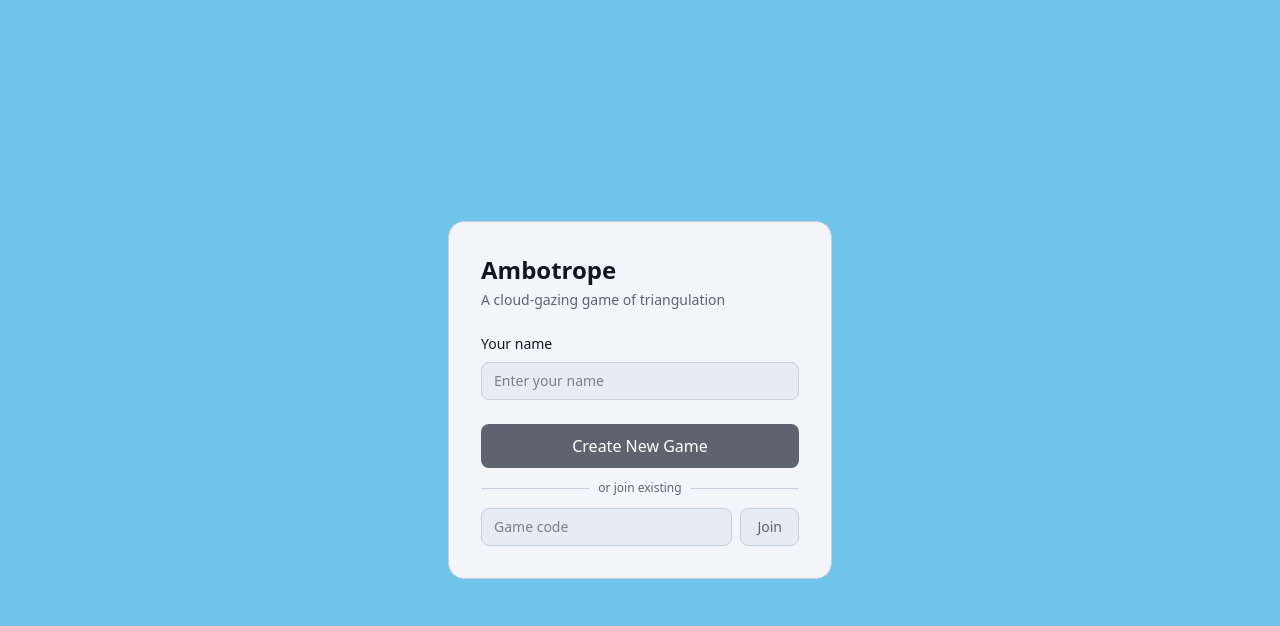
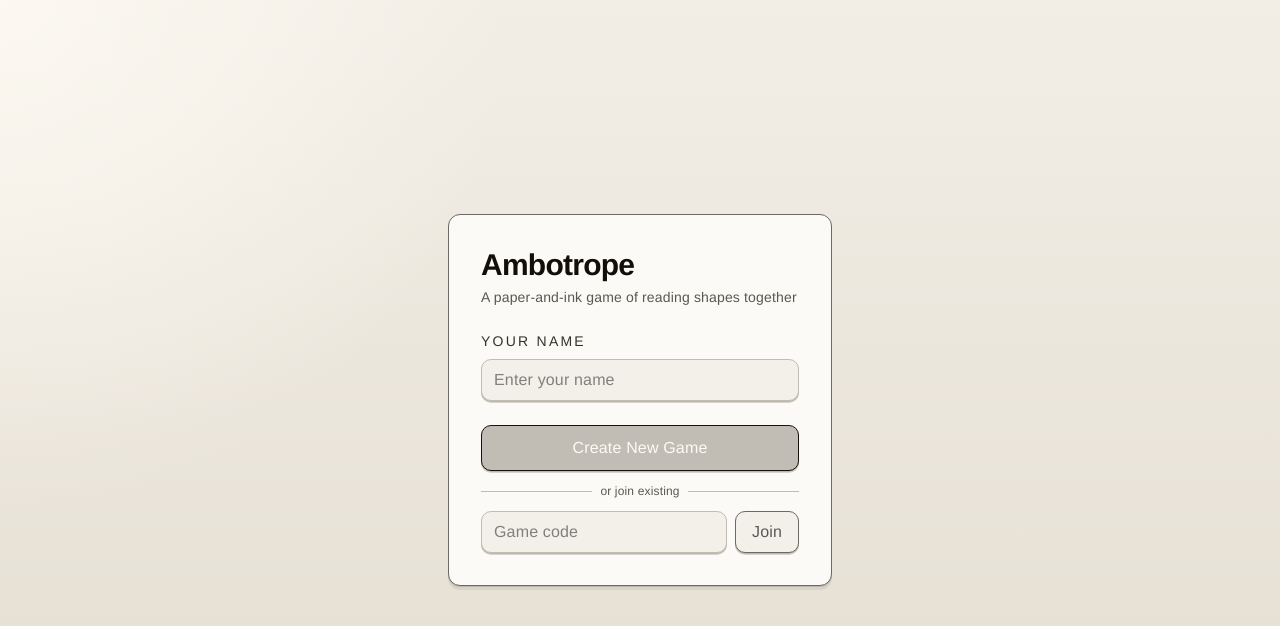
Before and after one commit to kjleitz/ambotrope, a React (Vite) app in the folder apps/web/: page / in a window 1280 px wide. Shown: the top 626 px of the page. Built offline with nearby package versions, Linux system fonts and the light colour scheme; what honeycomb-grid would draw is missing.

Commit message:
naive redesign with ink blot inspiration

```diff
--- a/apps/web/src/index.css
+++ b/apps/web/src/index.css
@@ -1,30 +1,47 @@
 @import "tailwindcss";
 
 :root {
-  --color-sky: oklch(0.78 0.1 230);
-  --color-cloud: oklch(0.98 0.005 230);
-  --color-cloud-shadow: oklch(0.88 0.02 230);
-  --color-hex-border: oklch(0.6 0.05 230 / 0.4);
-  --color-hex-hover: oklch(0.85 0.08 260 / 0.4);
-  --color-hex-selected: oklch(0.75 0.15 300 / 0.5);
-  --color-hex-collision: oklch(0.65 0.2 25 / 0.5);
-  --color-text: oklch(0.2 0.02 260);
-  --color-text-muted: oklch(0.5 0.02 260);
-  --color-surface: oklch(0.97 0.005 260);
-  --color-surface-alt: oklch(0.94 0.01 260);
-  --color-border: oklch(0.85 0.02 260);
-  --color-primary: oklch(0.6 0.18 280);
-  --color-primary-hover: oklch(0.55 0.2 280);
-  --color-success: oklch(0.65 0.18 150);
-  --color-danger: oklch(0.6 0.2 25);
+  --color-page: oklch(0.95 0.012 85);
+  --color-page-alt: oklch(0.9 0.018 85);
+  --color-surface: oklch(0.985 0.006 85);
+  --color-surface-alt: oklch(0.955 0.01 85);
+  --color-surface-pressed: oklch(0.925 0.012 85);
+  --color-border: oklch(0.8 0.014 80);
+  --color-border-strong: oklch(0.52 0.01 70);
+  --color-ink: oklch(0.17 0.01 80);
+  --color-ink-soft: oklch(0.32 0.01 80);
+  --color-text: var(--color-ink);
+  --color-text-muted: oklch(0.46 0.008 75);
+  --color-primary: oklch(0.19 0.01 80);
+  --color-primary-hover: oklch(0.24 0.01 80);
+  --color-success: oklch(0.37 0.02 145);
+  --color-danger: oklch(0.46 0.17 28);
+  --color-accent: oklch(0.58 0.05 52);
+  --color-hex-border: oklch(0.56 0.01 76 / 0.65);
+  --color-hex-hover: oklch(0.78 0.018 82 / 0.95);
+  --color-hex-selected: oklch(0.9 0.02 78 / 0.98);
+  --color-hex-other: oklch(0.86 0.022 105 / 0.98);
+  --color-hex-collision: oklch(0.84 0.08 35 / 0.98);
+  --shadow-paper: 0 1px 0 oklch(0.78 0.014 80), 0 4px 0 oklch(0.87 0.012 82);
+  --shadow-paper-tight: 0 1px 0 oklch(0.78 0.014 80), 0 2px 0 oklch(0.87 0.012 82);
+  --radius-panel: 12px;
+  --radius-control: 10px;
+  --radius-chip: 999px;
+}
+
+html {
+  min-height: 100%;
 }
 
 body {
   margin: 0;
-  font-family: system-ui, -apple-system, sans-serif;
-  background: var(--color-sky);
+  font-family: "Avenir Next", "Helvetica Neue", "Segoe UI", Arial, sans-serif;
+  background:
+    radial-gradient(circle at top left, oklch(0.985 0.01 85 / 0.9), transparent 34%),
+    linear-gradient(180deg, var(--color-page), var(--color-page-alt));
   color: var(--color-text);
   min-height: 100dvh;
+  letter-spacing: 0.01em;
 }
 
 #root {
@@ -32,3 +49,14 @@ body {
   display: flex;
   flex-direction: column;
 }
+
+button,
+input,
+select {
+  font: inherit;
+}
+
+::selection {
+  background: oklch(0.82 0.03 72);
+  color: var(--color-ink);
+}
--- a/apps/web/src/lib/renderer.ts
+++ b/apps/web/src/lib/renderer.ts
@@ -32,7 +32,7 @@ export const defaultCloudParams: CloudParams = {
 export interface RenderState {
   gameGrid: GameGrid;
   noiseField: NoiseField;
-  cloudCanvas: OffscreenCanvas | null;
+  blotCanvas: OffscreenCanvas | null;
   canvasWidth: number;
   canvasHeight: number;
   offsetX: number;
@@ -95,7 +95,7 @@ export function createRenderState(
   return {
     gameGrid,
     noiseField,
-    cloudCanvas: null,
+    blotCanvas: null,
     canvasWidth,
     canvasHeight,
     offsetX,
@@ -124,13 +124,13 @@ export function generateCloudTexture(state: RenderState, params: CloudParams = d
       const wx = (px - offsetX) / scale;
       const wy = (py - offsetY) / scale;
 
-      let cloudAlpha: number;
+      let blotAlpha: number;
 
       if (isInkBlot) {
         // Ink blots: sample at native coordinates — sharpness is applied per-blot inside the field
         const value = noiseField.sample(wx, wy);
         const threshold = 0.05;
-        cloudAlpha = value > threshold
+        blotAlpha = value > threshold
           ? Math.min(1, (value - threshold) / (1 - threshold))
           : 0;
       } else {
@@ -146,32 +146,31 @@ export function generateCloudTexture(state: RenderState, params: CloudParams = d
         const combined = Math.max(0, Math.min(1, n1 + n2 + n3));
 
         const threshold = 0.45;
-        cloudAlpha = combined > threshold
+        blotAlpha = combined > threshold
           ? Math.min(1, (combined - threshold) / (1 - threshold) * 1.5)
           : 0;
 
         // Sharpness post-processing for noise-bias strategy
         const sharpness = params.sharpnessMin;
-        if (sharpness !== 1 && cloudAlpha > 0) {
-          cloudAlpha = Math.pow(cloudAlpha, sharpness);
+        if (sharpness !== 1 && blotAlpha > 0) {
+          blotAlpha = Math.pow(blotAlpha, sharpness);
         }
       }
 
       // Posterization: quantize to discrete levels.
       // levels=2 → black/white, levels=3 → black/gray/white, etc.
       if (levels >= 2) {
-        cloudAlpha = Math.round(cloudAlpha * (levels - 1)) / (levels - 1);
+        blotAlpha = Math.round(blotAlpha * (levels - 1)) / (levels - 1);
       }
 
       // Fill resolution x resolution block
       for (let dy = 0; dy < resolution && py + dy < canvasHeight; dy++) {
         for (let dx = 0; dx < resolution && px + dx < canvasWidth; dx++) {
           const idx = ((py + dy) * canvasWidth + (px + dx)) * 4;
-          // White cloud with variable alpha
-          data[idx] = 255;
-          data[idx + 1] = 255;
-          data[idx + 2] = 255;
-          data[idx + 3] = Math.round(cloudAlpha * 200);
+          data[idx] = 24;
+          data[idx + 1] = 24;
+          data[idx + 2] = 22;
+          data[idx + 3] = Math.round(blotAlpha * 235);
         }
       }
     }
@@ -179,7 +178,7 @@ export function generateCloudTexture(state: RenderState, params: CloudParams = d
 
   ctx.putImageData(imageData, 0, 0);
 
-  return { ...state, cloudCanvas: offscreen };
+  return { ...state, blotCanvas: offscreen };
 }
 
 function toScreen(point: Point, state: RenderState): { x: number; y: number } {
@@ -197,52 +196,96 @@ export interface TileRenderInfo {
   otherSelected: boolean;
 }
 
+function traceHexPath(
+  ctx: CanvasRenderingContext2D,
+  vertices: Array<{ x: number; y: number }>,
+  offsetX = 0,
+  offsetY = 0,
+): void {
+  ctx.beginPath();
+  ctx.moveTo(vertices[0].x + offsetX, vertices[0].y + offsetY);
+  for (let i = 1; i < vertices.length; i++) {
+    ctx.lineTo(vertices[i].x + offsetX, vertices[i].y + offsetY);
+  }
+  ctx.closePath();
+}
+
 export function renderFrame(
   ctx: CanvasRenderingContext2D,
   state: RenderState,
   tiles: TileRenderInfo[],
 ): void {
-  const { canvasWidth, canvasHeight, gameGrid, cloudCanvas } = state;
+  const { canvasWidth, canvasHeight, gameGrid, blotCanvas } = state;
 
-  // Sky background
-  ctx.fillStyle = "#87CEEB";
+  ctx.fillStyle = "#e7dfd0";
   ctx.fillRect(0, 0, canvasWidth, canvasHeight);
 
-  // Draw cloud texture
-  if (cloudCanvas) {
-    ctx.drawImage(cloudCanvas, 0, 0);
+  const pageMargin = Math.max(24, Math.min(canvasWidth, canvasHeight) * 0.045);
+  ctx.fillStyle = "#f9f4e9";
+  ctx.fillRect(pageMargin, pageMargin, canvasWidth - pageMargin * 2, canvasHeight - pageMargin * 2);
+
+  if (blotCanvas) {
+    ctx.save();
+    ctx.beginPath();
+    ctx.rect(pageMargin, pageMargin, canvasWidth - pageMargin * 2, canvasHeight - pageMargin * 2);
+    ctx.clip();
+    ctx.drawImage(blotCanvas, 0, 0);
+    ctx.restore();
   }
 
-  // Draw hex tiles
   for (const tile of tiles) {
     const vertices = getTileVertices(gameGrid, tile.tileId);
     const screenVerts = vertices.map((v) => toScreen(v, state));
 
-    ctx.beginPath();
-    ctx.moveTo(screenVerts[0].x, screenVerts[0].y);
-    for (let i = 1; i < screenVerts.length; i++) {
-      ctx.lineTo(screenVerts[i].x, screenVerts[i].y);
-    }
-    ctx.closePath();
+    traceHexPath(ctx, screenVerts, 2, 3);
+    ctx.fillStyle = "rgba(57, 53, 48, 0.14)";
+    ctx.fill();
 
-    // Fill based on state
+    traceHexPath(ctx, screenVerts);
+
     if (tile.collision) {
-      ctx.fillStyle = "oklch(0.65 0.2 25 / 0.45)";
+      ctx.fillStyle = "rgba(231, 200, 181, 0.78)";
       ctx.fill();
     } else if (tile.selected) {
-      ctx.fillStyle = "oklch(0.75 0.15 300 / 0.4)";
+      ctx.fillStyle = "rgba(248, 240, 223, 0.62)";
       ctx.fill();
     } else if (tile.otherSelected) {
-      ctx.fillStyle = "oklch(0.7 0.1 140 / 0.35)";
+      ctx.fillStyle = "rgba(236, 231, 213, 0.56)";
       ctx.fill();
     } else if (tile.hovering) {
-      ctx.fillStyle = "oklch(0.85 0.08 260 / 0.35)";
+      ctx.fillStyle = "rgba(241, 234, 219, 0.42)";
+      ctx.fill();
+    } else {
+      ctx.fillStyle = "rgba(255, 253, 248, 0.18)";
       ctx.fill();
     }
+  }
 
-    // Hex border
-    ctx.strokeStyle = "oklch(0.6 0.05 230 / 0.5)";
-    ctx.lineWidth = 1.5;
+  if (blotCanvas) {
+    ctx.save();
+    ctx.beginPath();
+    ctx.rect(pageMargin, pageMargin, canvasWidth - pageMargin * 2, canvasHeight - pageMargin * 2);
+    ctx.clip();
+    ctx.globalAlpha = 0.96;
+    ctx.drawImage(blotCanvas, 0, 0);
+    ctx.restore();
+  }
+
+  for (const tile of tiles) {
+    const vertices = getTileVertices(gameGrid, tile.tileId);
+    const screenVerts = vertices.map((v) => toScreen(v, state));
+
+    traceHexPath(ctx, screenVerts);
+    ctx.strokeStyle = tile.selected
+      ? "#181816"
+      : tile.collision
+        ? "#8d4528"
+        : tile.otherSelected
+          ? "#546144"
+          : tile.hovering
+            ? "#312c26"
+            : "rgba(60, 55, 49, 0.78)";
+    ctx.lineWidth = tile.selected ? 2.4 : 1.6;
     ctx.stroke();
   }
 }
--- a/apps/web/src/pages/home.tsx
+++ b/apps/web/src/pages/home.tsx
@@ -18,28 +18,38 @@ export function HomePage() {
   }
 
   return (
-    <div className="flex-1 flex items-center justify-center p-4">
+    <div className="flex-1 flex items-center justify-center p-4 md:p-8">
       <div
-        className="flex flex-col gap-6 p-8 rounded-2xl w-full max-w-sm"
-        style={{ background: "var(--color-surface)", border: "1px solid var(--color-border)" }}
+        className="flex flex-col gap-6 p-8 w-full max-w-sm"
+        style={{
+          background: "var(--color-surface)",
+          border: "1.5px solid var(--color-border-strong)",
+          borderRadius: "var(--radius-panel)",
+          boxShadow: "var(--shadow-paper)",
+        }}
       >
         <div className="flex flex-col gap-1">
-          <h1 className="text-2xl font-bold">Ambotrope</h1>
+          <h1 className="text-3xl font-bold tracking-tight">Ambotrope</h1>
           <p className="text-sm" style={{ color: "var(--color-text-muted)" }}>
-            A cloud-gazing game of triangulation
+            A paper-and-ink game of reading shapes together
           </p>
         </div>
 
         <div className="flex flex-col gap-2">
-          <label className="text-sm font-medium">Your name</label>
+          <label className="text-sm font-medium uppercase tracking-[0.16em]" style={{ color: "var(--color-ink-soft)" }}>Your name</label>
           <input
             type="text"
             value={name}
             onChange={(e) => setName(e.target.value)}
             placeholder="Enter your name"
             maxLength={30}
-            className="px-3 py-2 rounded-lg text-sm outline-none"
-            style={{ background: "var(--color-surface-alt)", border: "1px solid var(--color-border)" }}
+            className="px-3 py-2 text-sm outline-none"
+            style={{
+              background: "var(--color-surface-alt)",
+              border: "1.5px solid var(--color-border)",
+              borderRadius: "var(--radius-control)",
+              boxShadow: "var(--shadow-paper-tight)",
+            }}
           />
         </div>
 
@@ -47,9 +57,13 @@ export function HomePage() {
           <button
             onClick={handleCreate}
             disabled={!name.trim()}
-            className="px-4 py-2.5 rounded-lg font-medium text-white transition-colors"
+            className="px-4 py-2.5 font-medium transition-colors"
             style={{
-              background: name.trim() ? "var(--color-primary)" : "var(--color-text-muted)",
+              background: name.trim() ? "var(--color-primary)" : "var(--color-border)",
+              color: "var(--color-surface)",
+              border: "1.5px solid var(--color-primary)",
+              borderRadius: "var(--radius-control)",
+              boxShadow: "var(--shadow-paper-tight)",
               cursor: name.trim() ? "pointer" : "not-allowed",
             }}
           >
@@ -68,17 +82,24 @@ export function HomePage() {
               value={gameId}
               onChange={(e) => setGameId(e.target.value)}
               placeholder="Game code"
-              className="flex-1 px-3 py-2 rounded-lg text-sm outline-none"
-              style={{ background: "var(--color-surface-alt)", border: "1px solid var(--color-border)" }}
+              className="flex-1 px-3 py-2 text-sm outline-none"
+              style={{
+                background: "var(--color-surface-alt)",
+                border: "1.5px solid var(--color-border)",
+                borderRadius: "var(--radius-control)",
+                boxShadow: "var(--shadow-paper-tight)",
+              }}
             />
             <button
               onClick={handleJoin}
               disabled={!name.trim() || !gameId.trim()}
-              className="px-4 py-2 rounded-lg text-sm font-medium transition-colors"
+              className="px-4 py-2 text-sm font-medium transition-colors"
               style={{
-                background: name.trim() && gameId.trim() ? "var(--color-surface-alt)" : "var(--color-surface-alt)",
+                background: name.trim() && gameId.trim() ? "var(--color-surface-pressed)" : "var(--color-surface-alt)",
                 color: name.trim() && gameId.trim() ? "var(--color-text)" : "var(--color-text-muted)",
-                border: "1px solid var(--color-border)",
+                border: "1.5px solid var(--color-border-strong)",
+                borderRadius: "var(--radius-control)",
+                boxShadow: "var(--shadow-paper-tight)",
                 cursor: name.trim() && gameId.trim() ? "pointer" : "not-allowed",
               }}
             >
```
Also changed, not shown: apps/web/src/components/GameCanvas.tsx (+32 -25 lines), apps/web/src/components/PhaseBar.tsx (+39 -12 lines), apps/web/src/components/PlayerPanel.tsx (+45 -12 lines), apps/web/src/components/RoundResult.tsx (+9 -4 lines), apps/web/src/components/WordSelector.tsx (+4 -3 lines), apps/web/src/pages/game.tsx (+88 -50 lines), packages/game/src/words.ts (+45 -45 lines), 2 other files (tests, documents, lock files or other folders).
